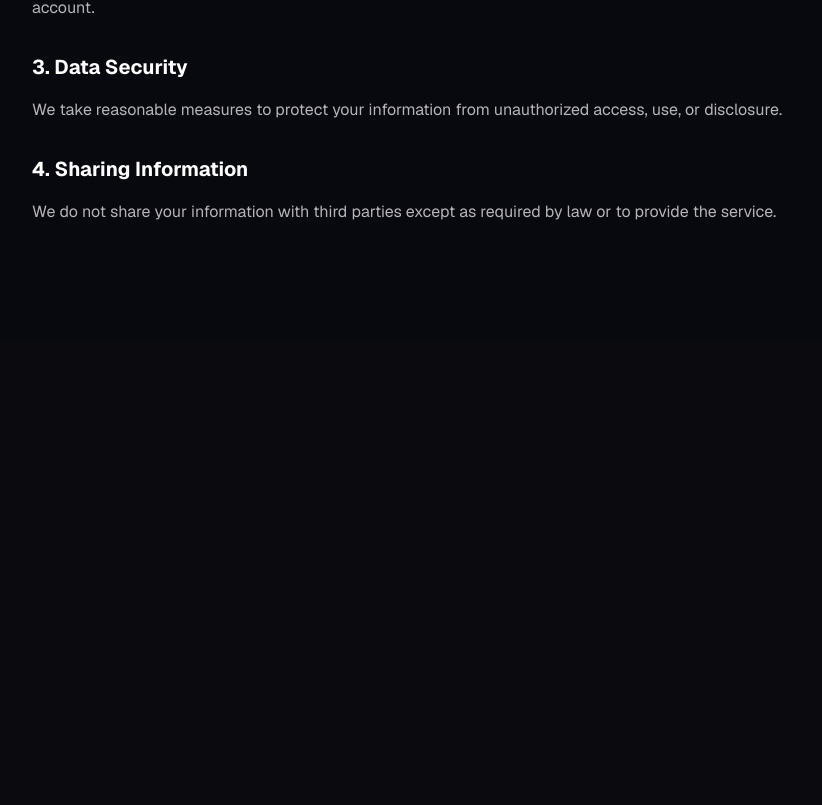
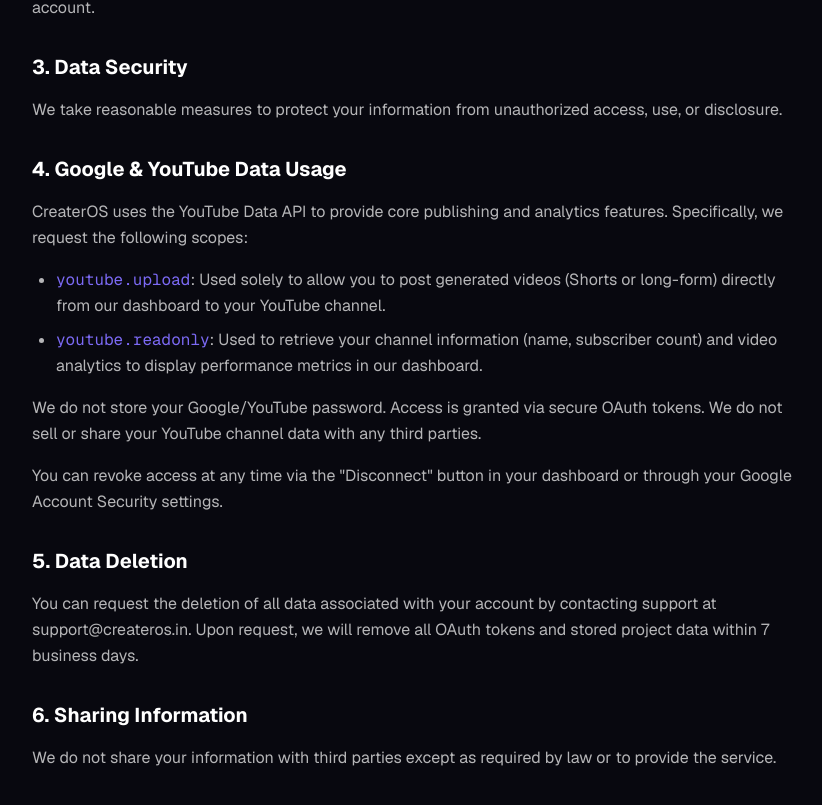
Before and after one commit to sonianuj287/creater-os, a Next.js app: page /privacy in a window 1280 px wide. Shown: the part 459-1264 px from the top of the page, without its empty margins (224-1046 px from the left). Before the commit the page ends 800 px from the top, so only its background shows below. Built offline with nearby package versions, Linux system fonts and the light colour scheme.

Commit message:
verification fix changes

```diff
--- a/app/privacy/page.tsx
+++ b/app/privacy/page.tsx
@@ -35,7 +35,23 @@ export default function PrivacyPage() {
           </section>
 
           <section>
-            <h2 className="text-xl font-bold text-white mb-4">4. Sharing Information</h2>
+            <h2 className="text-xl font-bold text-white mb-4">4. Google & YouTube Data Usage</h2>
+            <p className="mb-4">CreaterOS uses the YouTube Data API to provide core publishing and analytics features. Specifically, we request the following scopes:</p>
+            <ul className="list-disc ml-6 mb-4 space-y-2">
+              <li><code className="text-accent">youtube.upload</code>: Used solely to allow you to post generated videos (Shorts or long-form) directly from our dashboard to your YouTube channel.</li>
+              <li><code className="text-accent">youtube.readonly</code>: Used to retrieve your channel information (name, subscriber count) and video analytics to display performance metrics in our dashboard.</li>
+            </ul>
+            <p className="mb-4">We do not store your Google/YouTube password. Access is granted via secure OAuth tokens. We do not sell or share your YouTube channel data with any third parties.</p>
+            <p>You can revoke access at any time via the "Disconnect" button in your dashboard or through your Google Account Security settings.</p>
+          </section>
+
+          <section>
+            <h2 className="text-xl font-bold text-white mb-4">5. Data Deletion</h2>
+            <p>You can request the deletion of all data associated with your account by contacting support at support@createros.in. Upon request, we will remove all OAuth tokens and stored project data within 7 business days.</p>
+          </section>
+
+          <section>
+            <h2 className="text-xl font-bold text-white mb-4">6. Sharing Information</h2>
             <p>We do not share your information with third parties except as required by law or to provide the service.</p>
           </section>
         </div>
--- a/app/terms/page.tsx
+++ b/app/terms/page.tsx
@@ -30,7 +30,13 @@ export default function TermsPage() {
           </section>
 
           <section>
-            <h2 className="text-xl font-bold text-white mb-4">3. Privacy Policy</h2>
+            <h2 className="text-xl font-bold text-white mb-4">3. Third-Party Services</h2>
+            <p className="mb-4">CreaterOS integrates with third-party platforms like YouTube. By using our YouTube publishing features, you agree to be bound by the <a href="https://www.youtube.com/t/terms" target="_blank" rel="noopener noreferrer" className="text-accent hover:underline">YouTube Terms of Service</a>.</p>
+            <p>We use the YouTube Data API to facilitate uploads and analytics. Your use of these features is also subject to Google's Privacy Policy at <a href="http://www.google.com/policies/privacy" target="_blank" rel="noopener noreferrer" className="text-accent hover:underline">http://www.google.com/policies/privacy</a>.</p>
+          </section>
+
+          <section>
+            <h2 className="text-xl font-bold text-white mb-4">4. Privacy Policy</h2>
             <p>Your use of the service is also governed by our Privacy Policy, which is incorporated into these terms by reference.</p>
           </section>
 
```
